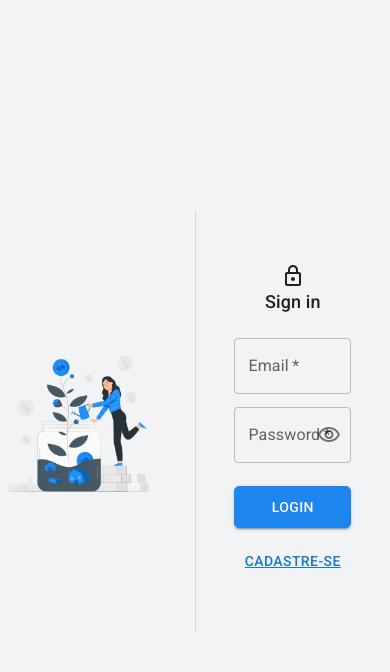
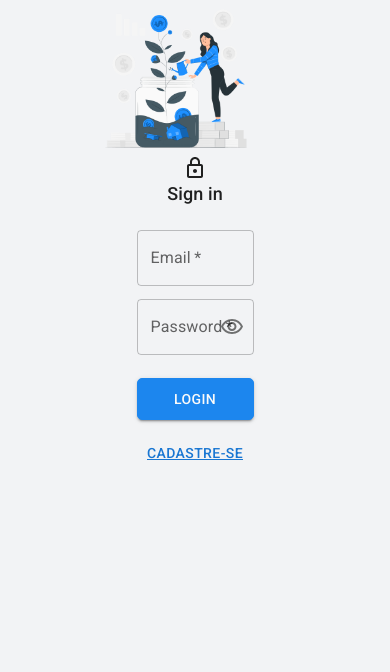
Before and after one commit to josimara-lima2/gerenciandoFinacas, a React (Create React App) app: page /login in a window 390 px wide. Shown: the top 672 px of the page. Built offline with nearby package versions, Linux system fonts and the light colour scheme.

Commit message:
refactor: add breakpoints a tela de login

```diff
--- a/src/pages/Login.tsx
+++ b/src/pages/Login.tsx
@@ -28,6 +28,32 @@ const TextField = styled(MuiTextField)(({ theme }) => ({
   width: '60%',
   borderRadius: '20px',
   color: theme.palette.mode === 'dark' ? '#000000' : '#fafafa',
+}));
+
+const Box = styled(MuiBox)(({ theme }) => ({
+  display: 'flex',
+  padding: 0,
+  margin: 0,
+  [theme.breakpoints.down('md')]: {
+    flexDirection: 'column',
+    justifyContent: 'start',
+    alignItems: 'center',
+    height: '80%',
+  },
+  [theme.breakpoints.up('md')]: {
+    flexDirection: 'row',
+    justifyContent: 'center',
+    alignItems: 'center',
+    width: '100%',
+    height: '100vh',
+  },
+  [theme.breakpoints.up('lg')]: {
+    width: '100%',
+    height: '100vh',
+    flexDirection: 'row',
+    alignItems: 'center',
+    justifyContent: 'space-around',
+  },
 }));
 
 const Button = styled(MuiButton)(() => ({
@@ -73,32 +99,26 @@ export default function Login() {
   }
 
   return (
-    <MuiBox
-      sx={{
-        width: '100%',
-        height: '100vh',
-
-        display: 'flex',
-        alignItems: 'center',
-      }}
-    >
+    <Box>
       <MuiBox
         sx={{
           width: '50%',
           height: '80%',
-
           display: 'flex',
           alignItems: 'center',
         }}
       >
         <img width="80%" src={imgLogin} alt="loginImg" />
+        <Divider
+          orientation="vertical"
+          sx={{
+            height: '90%',
+            marginLeft: '15%',
+          }}
+        />
       </MuiBox>
-      <Divider
-        orientation="vertical"
-        sx={{
-          height: '50%',
-        }}
-      />
+
+      {/* box de form */}
       <MuiBox
         sx={{
           width: '50%',
@@ -175,6 +195,6 @@ export default function Login() {
           Cadastre-se
         </MuiButton>
       </MuiBox>
-    </MuiBox>
+    </Box>
   );
 }
```
